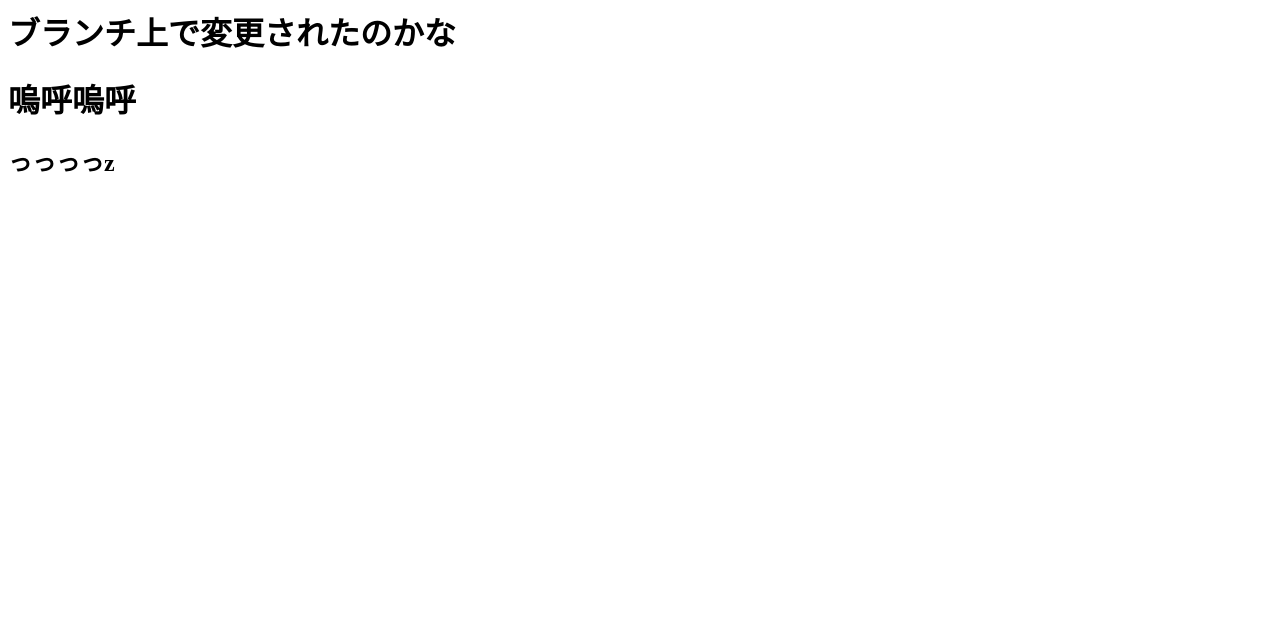
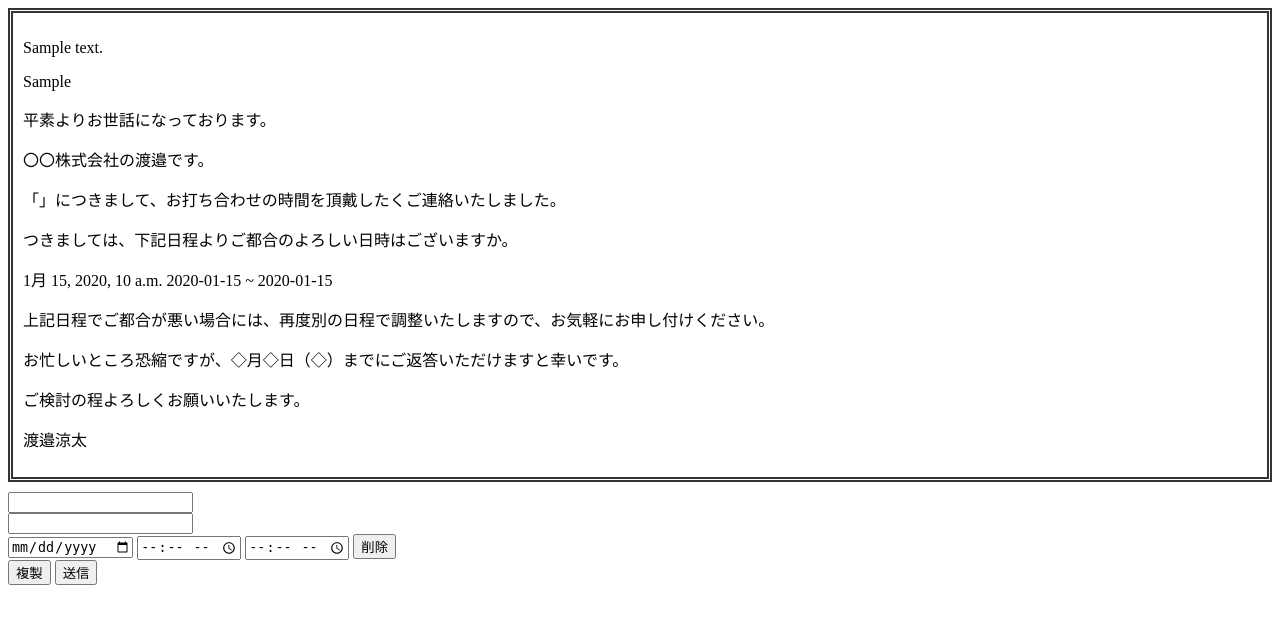
Before and after one commit to nabechanman/Django_nippo_template, a Django app: template nipo/nippo/templates/nippo/nippo-list.html in a window 1280 px wide. Shown: the top 624 px of the page. Run offline with Django 3.2, Linux system fonts and the light colour scheme; the template is opened without the code that fills it: most values are stand-ins (such as "Sample title", 1, 10 or a date in 2020).

Commit message:
日程調整メール＿原文

```diff
--- a/nipo/nippo/templates/nippo/nippo-list.html
+++ b/nipo/nippo/templates/nippo/nippo-list.html
@@ -1,3 +1,103 @@
-<h1>ブランチ上で変更されたのかな</h1>
-<h1>嗚呼嗚呼</h1>
-<h2>っっっっz</h2>
+<html lang="en">
+<head>
+    <style>
+        .line {
+            display: block;
+        }
+
+        .waku {
+            padding: 10px; margin-bottom: 10px; border: 5px double #333333;
+
+        }
+    </style>
+</head>
+
+<body>
+    <div class="waku">
+        <p>{{text}}</p>
+        <p>{{nn}}</p>
+
+        <p>平素よりお世話になっております。</p>
+        <p>〇〇株式会社の渡邉です。</p>
+        <p>「」につきまして、お打ち合わせの時間を頂戴したくご連絡いたしました。</p>
+
+        <p>つきましては、下記日程よりご都合のよろしい日時はございますか。</p>
+
+        <p>{{input1_date}}  {{input1_time1}} ~ {{input1_time2}}</p>
+
+        <p>上記日程でご都合が悪い場合には、再度別の日程で調整いたしますので、お気軽にお申し付けください。</p>
+
+        <p>お忙しいところ恐縮ですが、◇月◇日（◇）までにご返答いただけますと幸いです。</p>
+
+        <p>ご検討の程よろしくお願いいたします。</p>
+
+        <p>渡邉涼太</p>
+
+
+
+
+
+
+    </div>
+
+
+    <form method="POST">
+        {% csrf_token %}
+        <label class="line">
+            <input type="text" name="text">
+        </label>
+        <label class="line">
+            <input type="text" name="name">
+        </label>
+
+
+        <div id="input-container">
+            <label class="line">
+                <input type="date" name="input1_date">
+                <input type="time" name="input1_time1">
+                <input type="time" name="input1_time2">
+                <button type="button" class="delete-button">削除</button>
+            </label>
+        </div>
+        <button type="button" id="duplicate-button">複製</button>
+
+        <button type="submit">送信</button>
+    </form>
+
+    <script>
+        document.getElementById('duplicate-button').addEventListener('click', function () {
+            // 複製対象の元の<label>要素内の<input>要素を取得
+            const originalInput = document.querySelector('#input-container label:last-child');
+
+            // 複製を作成
+            const clonedInput = originalInput.cloneNode(true);
+
+            // 新しいidを設定
+            const inputCount = document.querySelectorAll('#input-container label').length + 1;
+            clonedInput.querySelector('input[type="date"]').name = `input${inputCount}_date`;
+            clonedInput.querySelector('input[type="time"]').name = `input${inputCount}_time1`;
+            clonedInput.querySelectorAll('input[type="time"]')[1].name = `input${inputCount}_time2`;
+
+            // 削除ボタンを追加する前に、以前の削除ボタンを削除
+            const existingDeleteButton = clonedInput.querySelector('.delete-button');
+            if (existingDeleteButton) {
+                existingDeleteButton.remove();
+            }
+
+            // クローンをコンテナに追加
+            document.querySelector('#input-container').appendChild(clonedInput);
+
+            // 削除ボタンに削除イベントを追加
+            const deleteButton = document.createElement("button");
+            deleteButton.type = "button";
+            deleteButton.className = "delete-button";
+            deleteButton.textContent = "削除";
+            clonedInput.appendChild(deleteButton);
+
+            deleteButton.addEventListener('click', function () {
+                this.parentNode.remove();
+            });
+        });
+    </script>
+</body>
+</html>
```
Also changed, not shown: nipo/nippo/views.py (+25 -1 lines).
